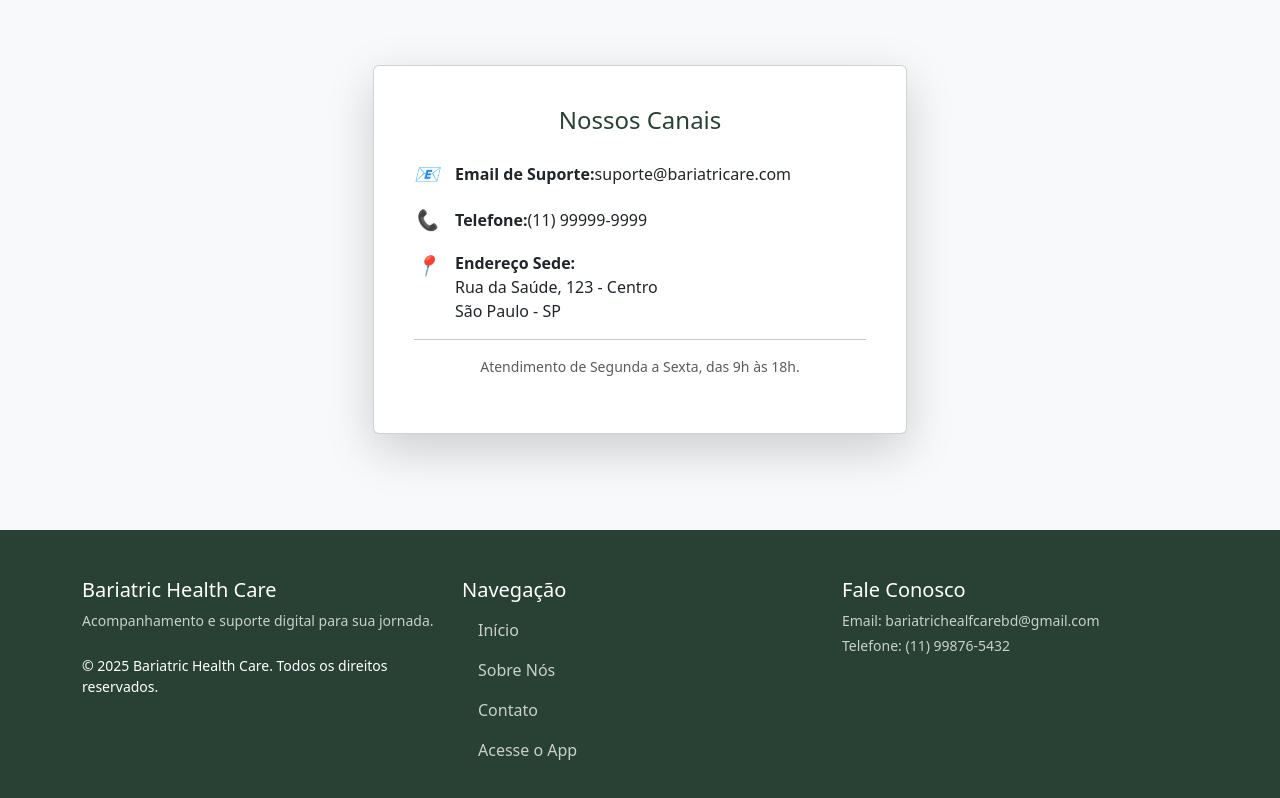
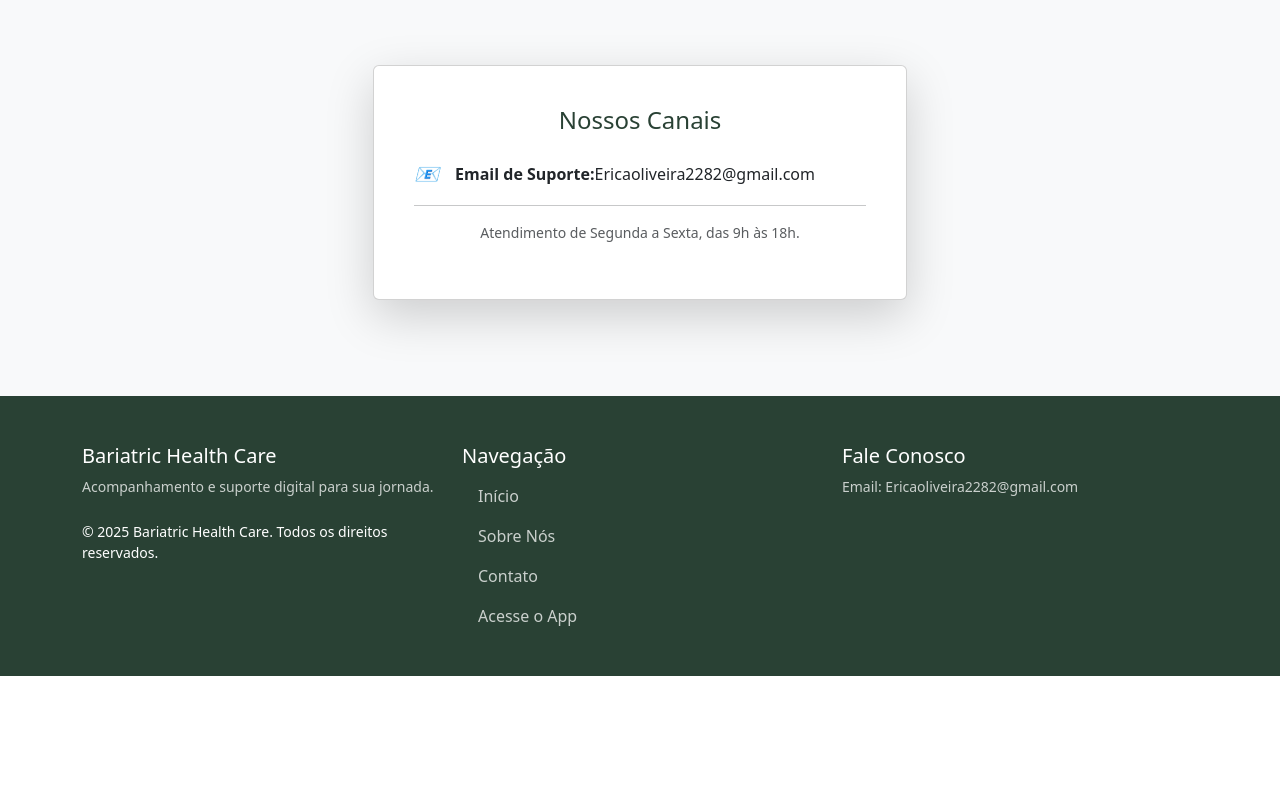
Before and after one commit to bariatrichealfcarebd-wq/SiteBHC, a React (Vite) app: page / in a window 1280 px wide. Shown: the part 1683-2481 px from the top of the page. After the commit the page ends 2359 px from the top, so only its background shows below. Built offline with nearby package versions, Linux system fonts and the light colour scheme.

Commit message:
atualização de contato

```diff
--- a/src/components/Footer.jsx
+++ b/src/components/Footer.jsx
@@ -31,8 +31,7 @@ function Footer() {
           {/* Coluna 3: Contato Rápido */}
           <Col md={4} className="mb-4">
             <h5 className="text-white">Fale Conosco</h5>
-            <p className="small text-white opacity-75 mb-1">Email: bariatrichealfcarebd@gmail.com</p>
-            <p className="small text-white opacity-75">Telefone: (11) 99876-5432</p>
+            <p className="small text-white opacity-75 mb-1">Email: Ericaoliveira2282@gmail.com</p>
           </Col>
         </Row>
       </Container>
--- a/src/components/sections/Contact.jsx
+++ b/src/components/sections/Contact.jsx
@@ -20,22 +20,9 @@ function Contact() {
 
               <p className="d-flex align-items-center mb-3">
                 <i className="bi bi-envelope fs-5 me-3 text-secondary">📧</i>
-                <strong>Email de Suporte:</strong> suporte@bariatricare.com
+                <strong>Email de Suporte:</strong> Ericaoliveira2282@gmail.com
               </p>
 
-              <p className="d-flex align-items-center mb-3">
-                <i className="bi bi-phone fs-5 me-3 text-secondary">📞</i>
-                <strong>Telefone:</strong> (11) 99999-9999
-              </p>
-
-              <p className="d-flex align-items-start">
-                <i className="bi bi-geo-alt fs-5 me-3 text-secondary">📍</i>
-                <span>
-                  <strong>Endereço Sede:</strong><br />
-                  Rua da Saúde, 123 - Centro<br />
-                  São Paulo - SP
-                </span>
-              </p>
 
               <hr />
               <p className="text-center text-muted small">
```
